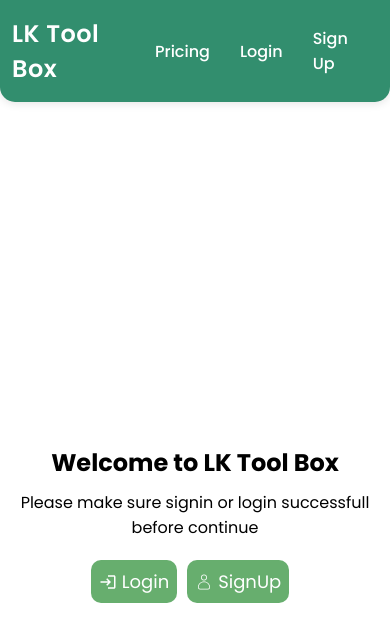
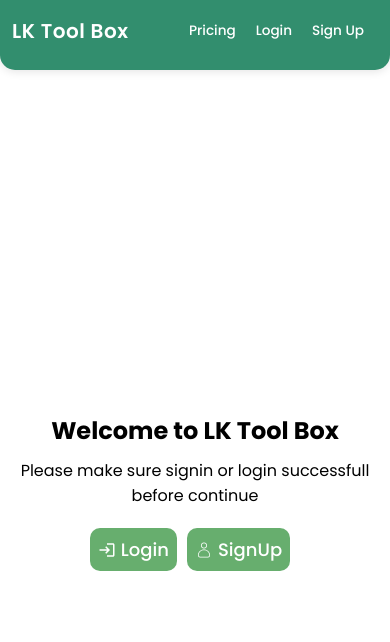
Before and after one commit to lktool/lktool, a React (Vite) app in the folder Frontend/: page / in a window 390 px wide. Shown: the top 642 px of the page. Built offline with nearby package versions, Linux system fonts and the light colour scheme.

Commit message:
done last1

```diff
--- a/Frontend/src/NavBar/NavBar.css
+++ b/Frontend/src/NavBar/NavBar.css
@@ -1,5 +1,5 @@
 .navbar-container {
-    padding: 1.25rem 1rem 1.25rem 0.5rem; /* Reduced left padding to 0.5rem */
+    padding: 1.25rem 0.75rem; /* Reduce horizontal padding */
     border-bottom-left-radius: 15px;
     border-bottom-right-radius: 15px;
     background-color: #328E6E;
@@ -14,17 +14,16 @@
 
 .navbar-content {
     display: flex;
-    justify-content: space-between;
+    justify-content: space-between; /* This pushes content to the edges */
     align-items: center;
-    max-width: 1200px;
-    margin: 0 auto;
-    padding-left: 0.25rem; /* Add small left padding inside container */
+    width: 100%; /* Make content stretch full width */
+    margin: 0; /* Remove auto margins that center content */
+    padding: 0; /* Remove padding that creates space */
 }
 
-.navbar-profiles-controls {
-    display: flex;
-    column-gap: 25px;
-    align-items: center;
+.navbar-title {
+    padding-left: 0.25rem; /* Tiny padding from left edge */
+    margin: 0; /* Remove any margins */
 }
 
 .navbar-title h2 {
@@ -47,19 +46,28 @@ a {
     transition: color 0.3s, transform 0.3s;
     padding: 5px 10px;
     border-radius: 4px;
+    white-space: nowrap;
 }
 
-a:hover {
-    color: #f0f0f0;
-    background-color: rgba(255, 255, 255, 0.1);
+button {
+    padding: 5px 10px;
+    background: none;
+    border: none;
+    color: white;
+    font-weight: 500;
+    cursor: pointer;
+    white-space: nowrap;
 }
 
-.navbar-account, .navbar-Logout {
-    transition: transform 0.2s;
-}
-
-.navbar-account:hover, .navbar-Logout:hover {
-    transform: translateY(-2px);
+/* Remove extra space from logout button */
+button {
+    padding: 5px 10px;
+    background: none;
+    border: none;
+    color: white;
+    font-weight: 500;
+    cursor: pointer;
+    margin-right: 0; /* Remove any right margin */
 }
 
 /* Add style for active link */
@@ -68,13 +76,53 @@ a:hover {
     font-weight: 700;
 }
 
+.navbar-profiles-controls {
+    display: flex;
+    column-gap: 20px; /* Space between nav items */
+    align-items: center;
+    padding-right: 0.25rem; /* Tiny padding from right edge */
+    margin: 0; /* Remove any margins */
+}
+
 /* Responsive adjustments */
 @media (max-width: 768px) {
     .navbar-container {
-        padding: 1rem 1rem 1rem 0.5rem; /* Maintain smaller left padding on mobile */
+        padding: 1rem 0.5rem; /* Even less padding on mobile */
     }
 
     .navbar-profiles-controls {
-        column-gap: 10px;
+        column-gap: 10px; /* Reduce spacing between items on mobile */
     }
 }
+
+@media (max-width: 480px) {
+    .navbar-content {
+        width: calc(100% - 0.5rem);
+    }
+
+    .navbar-title h2 {
+        font-size: 1.25rem;
+    }
+
+    a, button {
+        padding: 4px 6px;
+        font-size: 0.85rem;
+    }
+
+    .navbar-profiles-controls {
+        column-gap: 0.5rem;
+    }
+}
+
+/* Add for mobile menu functionality if needed */
+.navbar-profiles-controls.mobile-open {
+    position: absolute;
+    top: 100%;
+    right: 0;
+    flex-direction: column;
+    background-color: #328E6E;
+    padding: 1rem;
+    border-radius: 0 0 10px 10px;
+    box-shadow: 0 4px 8px rgba(0, 0, 0, 0.1);
+    z-index: 100;
+}
```
